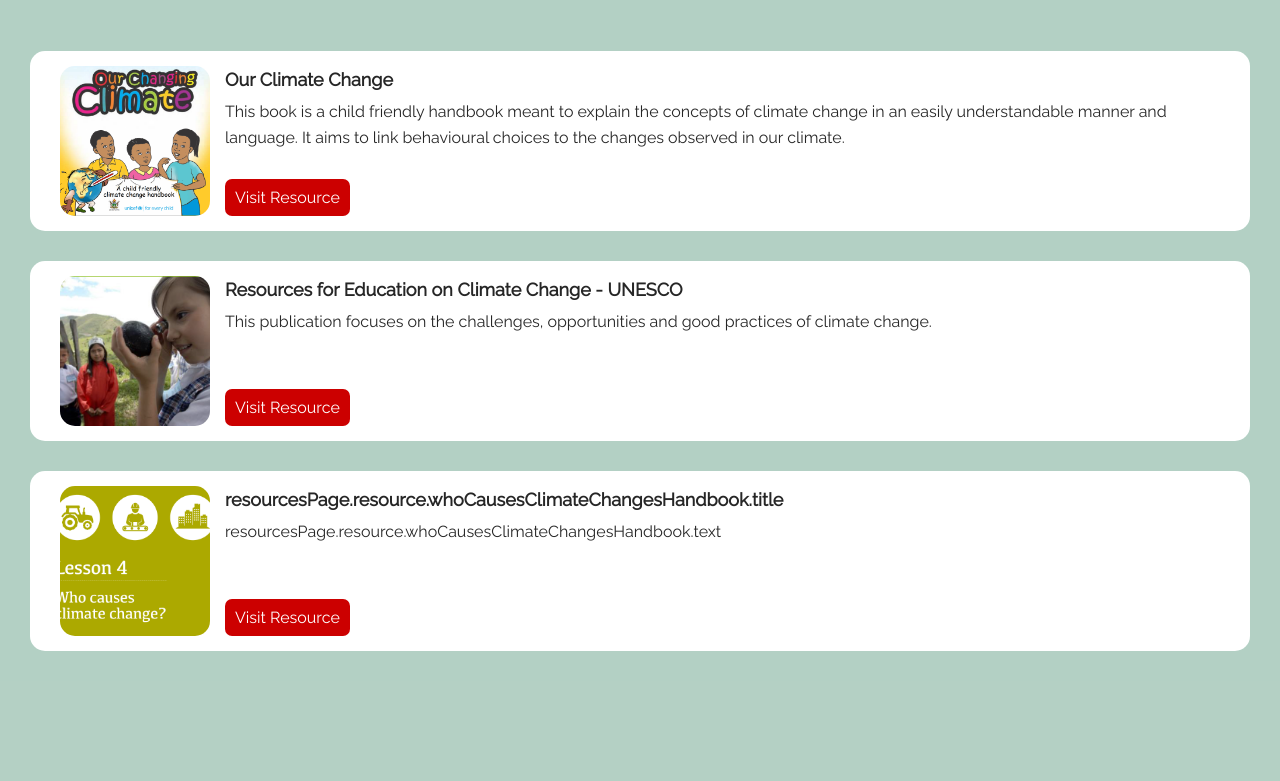
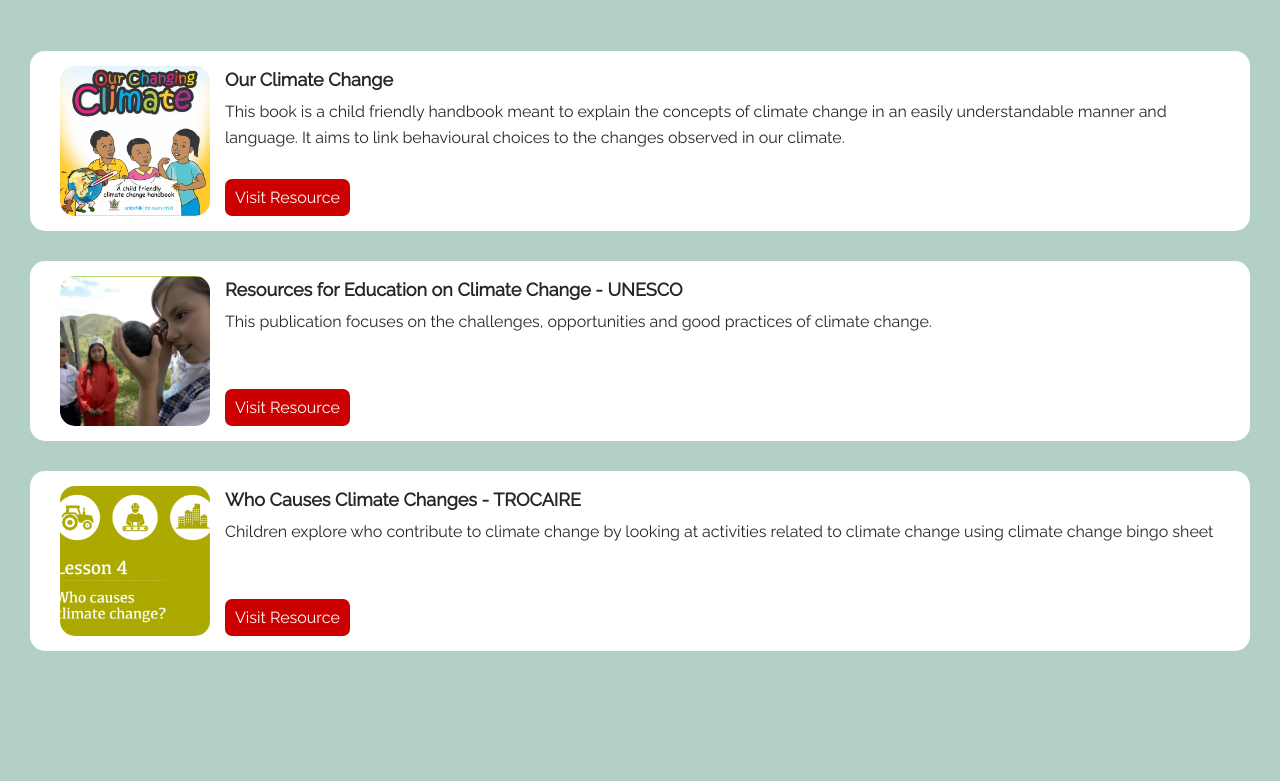
Before and after one commit to ReCoded-Org/capstone-istanbul-juniper, a React (Create React App) app: page /resources in a window 1280 px wide. Shown: the part 402-1183 px from the top of the page. Built offline with nearby package versions, Linux system fonts and the light colour scheme; no server answers; a web font is replaced by a local one.

Commit message:
fix typo

```diff
--- a/src/containers/ResourcesPage/index.jsx
+++ b/src/containers/ResourcesPage/index.jsx
@@ -29,8 +29,8 @@ const ResourcesPage = () => {
     },
     {
       id: 3,
-      title: t("resourcesPage.resource.whoCausesClimateChangesHandbook.title"),
-      body: t("resourcesPage.resource.whoCausesClimateChangesHandbook.text"),
+      title: t("resourcesPage.resources.whoCausesClimateChangesHandbook.title"),
+      body: t("resourcesPage.resources.whoCausesClimateChangesHandbook.text"),
       pic: whoCausesClimate,
       url:
         "gs://capstone-istanbul-juniper.appspot.com/ResourcesPage/creating-futures-lesson-4.pdf",
--- a/src/locales/ar.json
+++ b/src/locales/ar.json
@@ -279,19 +279,19 @@
     "resources": {
       "climateChangeHandbook": {
         "title": "مناخنا المتغير - اليونيسف",
-        "text": "هذا الكتاب مخصص للأطفال ويهدف إلى شرح مفاهيم تغير المناخ بطريقة ولغة يسهل فهمهما. يهدف إلى ربط الخيارات السلوكية بالتغيرات الملحوظة في مناخنا"
+        "text": "هذا الكتاب مخصص للأطفال ويهدف إلى شرح مفاهيم تغير المناخ بطريقة ولغة يسهل فهمهما. يهدف إلى ربط الخيارات السلوكية بالتغيرات الملحوظة في مناخنا."
       },
       "educationOnClimateChangeHandbook": {
         "title": "التغير المناخي ، مرجع للتعليم - اليونيسكو",
-        "text": "يركز هذا المنشور على التحديات والفرص والممارسات الجيدة لتغير المناخ"
+        "text": "يركز هذا المنشور على التحديات والفرص والممارسات الجيدة لتغير المناخ."
       },
       "whoCausesClimateChangesHandbook": {
         "title": "من يسبب التغير المناخي - ترويكر",
-        "test": "يستكشف الأطفال من يساهم في تغير المناخ من خلال النظر في الأنشطة المتعلقة بتغير المناخ باستخدام ورقة البنغو الخاصة بتغير المناخ ، وإنشاء السحب التي تنشط القائمة المسببة لانبعاثات الغازات وتمثل سكان العالم من خلال تقسيم أنفسهم"
+        "text": "يستكشف الأطفال من يساهم في تغير المناخ من خلال النظر في الأنشطة المتعلقة بتغير المناخ باستخدام ورقة البنغو الخاصة بتغير المناخ ، وإنشاء السحب التي تنشط القائمة المسببة لانبعاثات الغازات وتمثل سكان العالم من خلال تقسيم أنفسهم."
       }
     },
     "title": "مركز الموارد",
-    "aboutPage": "مركز موارد جونيبر عبارة عن مكتبة على الإنترنت تستضيف معلومات شاملة وموثوقة ومحدثة حول المجالات المواضيعية المتعلقة بالبيئة. الموقع مفتوح للجمهور مجانًا ، ويوفر الوصول إلى المواد في مكان واحد مناسب سيتم تحديث هذه الصفحة بانتظام "
+    "aboutPage": ".مركز موارد جونيبر عبارة عن مكتبة على الإنترنت تستضيف معلومات شاملة وموثوقة ومحدثة حول المجالات المواضيعية المتعلقة بالبيئة. الموقع مفتوح للجمهور مجانًا ، ويوفر الوصول إلى المواد في مكان واحد مناسب سيتم تحديث هذه الصفحة بانتظام "
   },
   "passwordReset": {
     "emailFormat": "صياغة الإيميل خاطئة",
--- a/src/locales/en.json
+++ b/src/locales/en.json
@@ -194,7 +194,6 @@
   "profilePage": {
     "title": "Welcome"
   },
-
   "gamesPage": {
     "level": "Level {{currentLevel}}",
     "nextReward": "Next reward",
@@ -287,8 +286,8 @@
         "text": "This publication focuses on the challenges, opportunities and good practices of climate change."
       },
       "whoCausesClimateChangesHandbook": {
-        "title": "Who Causes Climate changes - TROCAIRE",
-        "test": "Children explore who contribute to climate change by looking at activities related to climate change using climate change bingo sheet"
+        "title": "Who Causes Climate Changes - TROCAIRE",
+        "text": "Children explore who contribute to climate change by looking at activities related to climate change using climate change bingo sheet"
       }
     },
     "title": "Resources Centre",
--- a/src/locales/tr.json
+++ b/src/locales/tr.json
@@ -292,7 +292,7 @@
       },
       "whoCausesClimateChangesHandbook": {
         "title": "İklim değişikliğine ne sebep olur? - TROCAIRE",
-        "test": "Çocuklar, iklim değişikliği tombala sayfasını kullanarak iklim değişikliğiyle ilgili etkinliklere bakarak, gaz emisyonlarına neden olan aktifleri listeleyen ve kendilerini bölerek dünya nüfusunu temsil eden bulutlar oluşturarak iklim değişikliğine kimin katkıda bulunduğunu keşfederler."
+        "text": "Çocuklar, iklim değişikliği tombala sayfasını kullanarak iklim değişikliğiyle ilgili etkinliklere bakarak, gaz emisyonlarına neden olan aktifleri listeleyen ve kendilerini bölerek dünya nüfusunu temsil eden bulutlar oluşturarak iklim değişikliğine kimin katkıda bulunduğunu keşfederler."
       }
     },
     "title": "Kütüphane",
```
